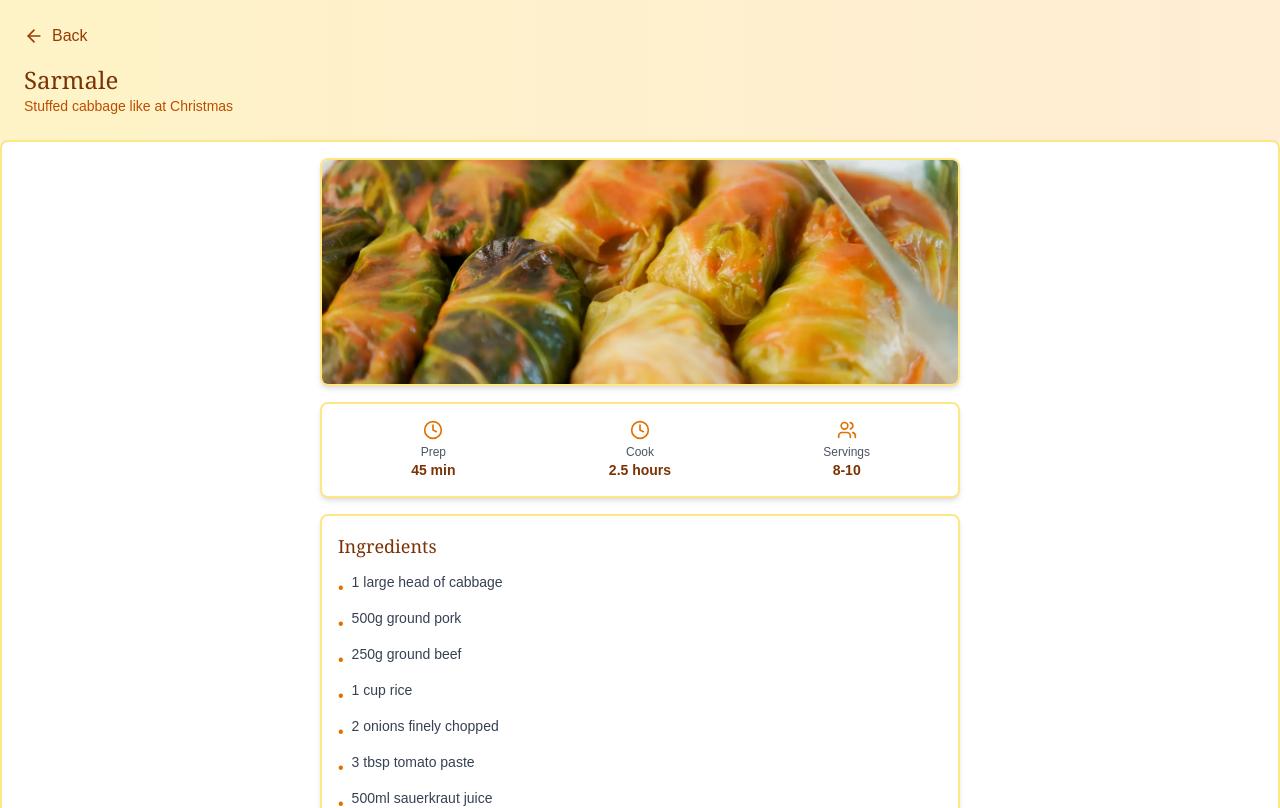
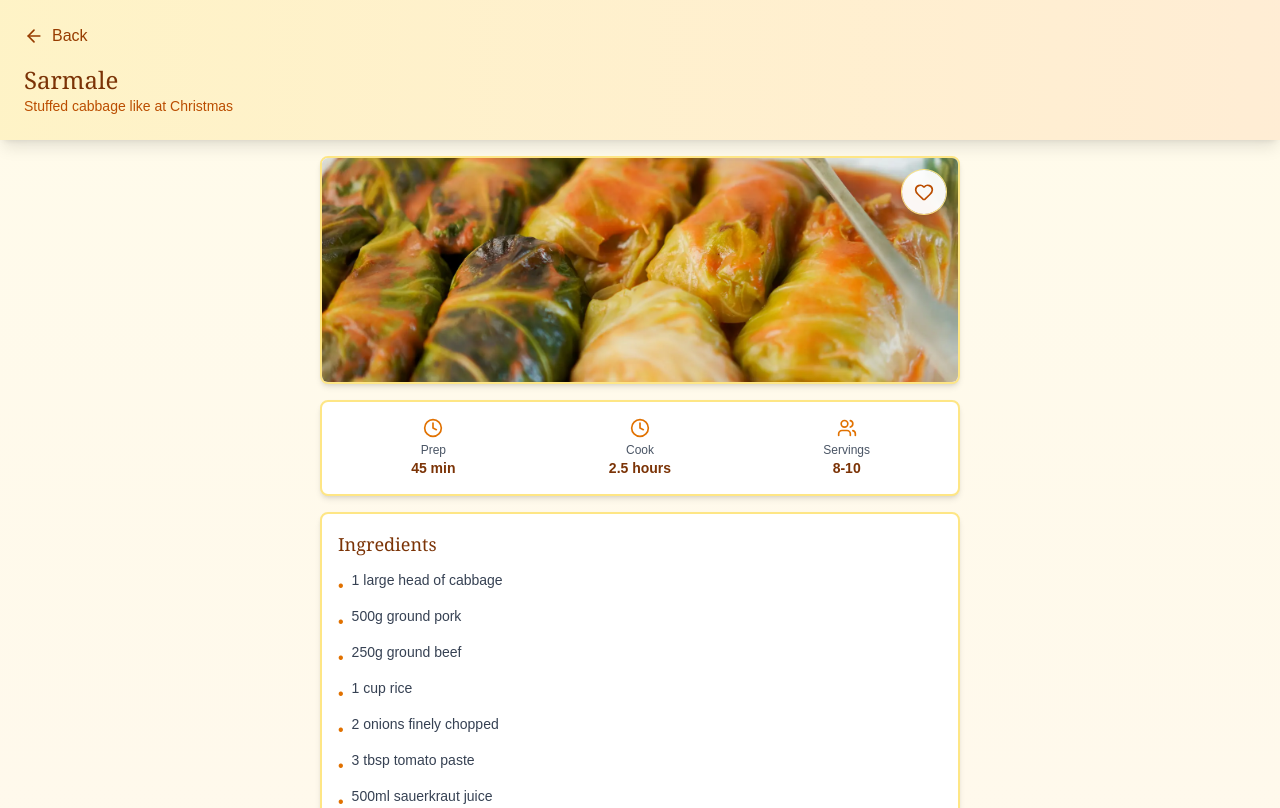
Before and after one commit to mdeckdev/emilias_recipes, a Next.js app: page /recipes/sarmale in a window 1280 px wide. Shown: the top 808 px of the page. Built offline with nearby package versions, Linux system fonts and the light colour scheme.

Commit message:
feat(favorites): add local favorites with hearts, home entry, and detail support

```diff
--- a/src/app/recipes/[slug]/page.tsx
+++ b/src/app/recipes/[slug]/page.tsx
@@ -4,6 +4,8 @@ import { Clock, Users, Heart, ArrowLeft } from "lucide-react";
 
 import { recipes } from "@/lib/data/recipes";
 import Image from "next/image";
+import RecipeFavoriteClient from "@/components/RecipeFavoriteClient";
+
 
 
 export function generateStaticParams() {
@@ -27,11 +29,12 @@ export function generateStaticParams() {
           <ArrowLeft size={20} />
           Back
         </Link>
+
         <h1 className="text-2xl font-serif text-amber-900">{recipe.name}</h1>
         <p className="text-sm text-amber-700">{recipe.subtitle}</p>
+
       </div>
 
-      <div className="bg-white rounded-lg shadow-md overflow-hidden border-2 border-amber-200">
       <div className="p-4 max-w-2xl mx-auto space-y-4">
         {/* HERO IMAGE CARD */}
       <div className="bg-white rounded-lg shadow-md overflow-hidden border-2 border-amber-200">
@@ -44,6 +47,10 @@ export function generateStaticParams() {
             className="object-cover"
             priority
           />
+
+          <div className="absolute top-3 right-3">
+            <RecipeFavoriteClient slug={recipe.slug} />
+          </div>
         </div>
       </div>
 
@@ -106,6 +113,6 @@ export function generateStaticParams() {
         </div>
       </div>
       </div>
-    </div>
+
   );
 }
--- a/src/components/EmiliaRecipeBook.tsx
+++ b/src/components/EmiliaRecipeBook.tsx
@@ -9,13 +9,19 @@ import { stories } from "@/lib/data/stories";
 import { photos } from "@/lib/data/photos";
 import type { CategoryId } from "@/lib/types";
 import Image from "next/image";
+import FavoriteButton from "@/components/FavoriteButton";
+import { useFavorites } from "@/lib/favorites";
 
 
-type View = "home" | "categories" | "recipes" | "stories" | "story" | "gallery";
+
+
+type View = "home" | "categories" | "recipes" | "stories" | "story" | "gallery" | "favorites";
 
 const EmiliaRecipeBook = () => {
   const searchParams = useSearchParams();
   const router = useRouter();
+  const favorites = useFavorites();
+
 
   const query = searchParams.get("q") ?? "";
 
@@ -88,7 +94,20 @@ const EmiliaRecipeBook = () => {
                 </div>
               </div>
             </Link>
-
+            <Link
+              href="/?view=favorites"
+              className="bg-white rounded-lg shadow-md p-6 hover:shadow-lg transition-shadow border-2 border-amber-200 block"
+            >
+              <div className="flex items-center gap-4">
+                <div className="bg-rose-100 p-4 rounded-full">
+                  <Heart size={32} className="text-rose-600" />
+                </div>
+                <div className="text-left flex-1">
+                  <h3 className="text-xl font-serif text-amber-900 mb-1">Favorites</h3>
+                  <p className="text-sm text-gray-600">Your saved recipes</p>
+                </div>
+              </div>
+            </Link>
             <Link
               href="/?view=stories"
               className="bg-white rounded-lg shadow-md p-6 hover:shadow-lg transition-shadow border-2 border-amber-200 block"
@@ -103,7 +122,6 @@ const EmiliaRecipeBook = () => {
                 </div>
               </div>
             </Link>
-
             <Link
               href="/?view=gallery"
               className="bg-white rounded-lg shadow-md p-6 hover:shadow-lg transition-shadow border-2 border-amber-200 block"
@@ -162,6 +180,92 @@ const EmiliaRecipeBook = () => {
       </div>
     );
   }
+
+
+  if (currentView === "favorites") {
+  const { slugs, clearFavorites } = favorites;
+  const favRecipes = recipes.filter((r) => slugs.includes(r.slug));
+
+  return (
+    <div className="min-h-screen bg-gradient-to-b from-amber-50 to-orange-50">
+      <div className="bg-gradient-to-r from-amber-100 to-orange-100 p-6 shadow-lg">
+        <Link href="/?view=home" className="flex items-center gap-2 text-amber-800 mb-4">
+          <ArrowLeft size={20} />
+          Back
+        </Link>
+
+        <div className="flex items-center gap-3">
+          <span className="text-4xl">⭐</span>
+          <div>
+            <h1 className="text-2xl font-serif text-amber-900">Favorites</h1>
+            <p className="text-sm text-amber-700">{favRecipes.length} saved recipes</p>
+          </div>
+        </div>
+      </div>
+
+      <div className="p-4 max-w-2xl mx-auto space-y-4">
+        {favRecipes.length === 0 ? (
+          <div className="bg-white rounded-lg shadow-md p-4 border-2 border-amber-200 text-center">
+            <p className="text-sm text-gray-800 mb-2">No favorites yet.</p>
+            <p className="text-xs text-gray-600">
+              Tap the ❤️ on a recipe card to save it here.
+            </p>
+          </div>
+        ) : (
+          <>
+            <div className="flex justify-end">
+              <button
+                onClick={clearFavorites}
+                className="text-sm text-amber-800 underline underline-offset-2"
+              >
+                Clear all
+              </button>
+            </div>
+
+            {favRecipes.map((recipe) => (
+              <div
+                key={recipe.id}
+                className="group bg-white rounded-lg shadow-md overflow-hidden border-2 border-amber-200"
+              >
+                <div className="relative h-56 bg-gradient-to-br from-orange-50 to-amber-50">
+                  <Image
+                    src={recipe.image.src}
+                    alt={recipe.image.alt}
+                    fill
+                    sizes="(max-width: 768px) 100vw, 800px"
+                    className="object-cover"
+                    loading="lazy"
+                  />
+                  <div className="absolute top-3 right-3">
+                    <FavoriteButton
+                      slug={recipe.slug}
+                      isFavorite={favorites.isFavorite(recipe.slug)}
+                      onToggle={favorites.toggleFavorite}
+                      className="w-10 h-10"
+                    />
+
+                  </div>
+                </div>
+
+                <div className="p-4">
+                  <h3 className="text-xl font-serif text-amber-900 mb-1">{recipe.name}</h3>
+                  <p className="text-sm text-amber-700 mb-2">{recipe.subtitle}</p>
+                  <Link
+                    href={`/recipes/${recipe.slug}`}
+                    className="block w-full bg-amber-600 text-white py-2 rounded-lg hover:bg-amber-700 text-center"
+                  >
+                    View Recipe
+                  </Link>
+                </div>
+              </div>
+            ))}
+          </>
+        )}
+      </div>
+    </div>
+  );
+  }
+
 
   if (currentView === "recipes") {
     const recipesInCategory = selectedCategory
@@ -239,6 +343,15 @@ const EmiliaRecipeBook = () => {
                 className="object-cover transition-transform duration-300 md:group-hover:scale-105 md:group-hover:brightness-105"
                 loading="lazy"
               />
+                <div className="absolute top-3 right-3">
+                  <FavoriteButton
+                    slug={recipe.slug}
+                    isFavorite={favorites.isFavorite(recipe.slug)}
+                    onToggle={favorites.toggleFavorite}
+                    className="w-10 h-10"
+                  />
+
+                </div>
             </div>
 
             <div className="p-4">
@@ -278,6 +391,7 @@ const EmiliaRecipeBook = () => {
       </div>
     );
   }
+
 
   if (currentView === "stories") {
     return (
@@ -356,6 +470,7 @@ const EmiliaRecipeBook = () => {
     );
   }
 
+
   if (currentView === "gallery") {
     return (
       <div className="min-h-screen bg-gradient-to-b from-amber-50 to-orange-50">
@@ -390,6 +505,7 @@ const EmiliaRecipeBook = () => {
     );
   }
 
+
   return null;
 };
 
--- /dev/null
+++ b/src/components/FavoriteButton.tsx
@@ -0,0 +1,40 @@
+"use client";
+
+import React from "react";
+import { Heart } from "lucide-react";
+
+export default function FavoriteButton({
+  slug,
+  isFavorite,
+  onToggle,
+  className = "",
+  size = 18,
+}: {
+  slug: string;
+  isFavorite: boolean;
+  onToggle: (slug: string) => void;
+  className?: string;
+  size?: number;
+}) {
+  return (
+    <button
+      type="button"
+      onClick={(e) => {
+        e.preventDefault();
+        e.stopPropagation();
+        onToggle(slug);
+      }}
+      aria-label={isFavorite ? "Remove from favorites" : "Add to favorites"}
+      className={
+        "inline-flex items-center justify-center rounded-full bg-white/95 shadow-md ring-1 ring-amber-200 hover:bg-white transition " +
+        className
+      }
+    >
+      <Heart
+        size={size}
+        className={isFavorite ? "text-red-500" : "text-amber-700"}
+        fill={isFavorite ? "currentColor" : "none"}
+      />
+    </button>
+  );
+}
--- /dev/null
+++ b/src/components/RecipeFavoriteClient.tsx
@@ -0,0 +1,18 @@
+"use client";
+
+import FavoriteButton from "@/components/FavoriteButton";
+import { useFavorites } from "@/lib/favorites";
+
+export default function RecipeFavoriteClient({ slug }: { slug: string }) {
+  const favorites = useFavorites();
+
+  return (
+    <FavoriteButton
+      slug={slug}
+      isFavorite={favorites.isFavorite(slug)}
+      onToggle={favorites.toggleFavorite}
+      className="w-11 h-11"
+      size={20}
+    />
+  );
+}
--- /dev/null
+++ b/src/lib/favorites.ts
@@ -0,0 +1,58 @@
+"use client";
+
+import { useCallback, useEffect, useMemo, useState } from "react";
+
+const STORAGE_KEY = "emilias:favorites:v1";
+
+function readFavorites(): string[] {
+  if (typeof window === "undefined") return [];
+  try {
+    const raw = window.localStorage.getItem(STORAGE_KEY);
+    const parsed = raw ? JSON.parse(raw) : [];
+    return Array.isArray(parsed) ? parsed.filter((x) => typeof x === "string") : [];
+  } catch {
+    return [];
+  }
+}
+
+function writeFavorites(slugs: string[]) {
+  if (typeof window === "undefined") return;
+  window.localStorage.setItem(STORAGE_KEY, JSON.stringify(slugs));
+}
+
+export function useFavorites() {
+  const [slugs, setSlugs] = useState<string[]>([]);
+
+  // Load once
+  useEffect(() => {
+    setSlugs(readFavorites());
+  }, []);
+
+  // Cross-tab sync
+  useEffect(() => {
+    const onStorage = (e: StorageEvent) => {
+      if (e.key === STORAGE_KEY) setSlugs(readFavorites());
+    };
+    window.addEventListener("storage", onStorage);
+    return () => window.removeEventListener("storage", onStorage);
+  }, []);
+
+  const set = useMemo(() => new Set(slugs), [slugs]);
+
+  const isFavorite = useCallback((slug: string) => set.has(slug), [set]);
+
+  const toggleFavorite = useCallback((slug: string) => {
+    setSlugs((prev) => {
+      const next = prev.includes(slug) ? prev.filter((s) => s !== slug) : [slug, ...prev];
+      writeFavorites(next);
+      return next;
+    });
+  }, []);
+
+  const clearFavorites = useCallback(() => {
+    writeFavorites([]);
+    setSlugs([]);
+  }, []);
+
+  return { slugs, isFavorite, toggleFavorite, clearFavorites };
+}
```
Lines whose indentation alone changed are shown as unchanged.
